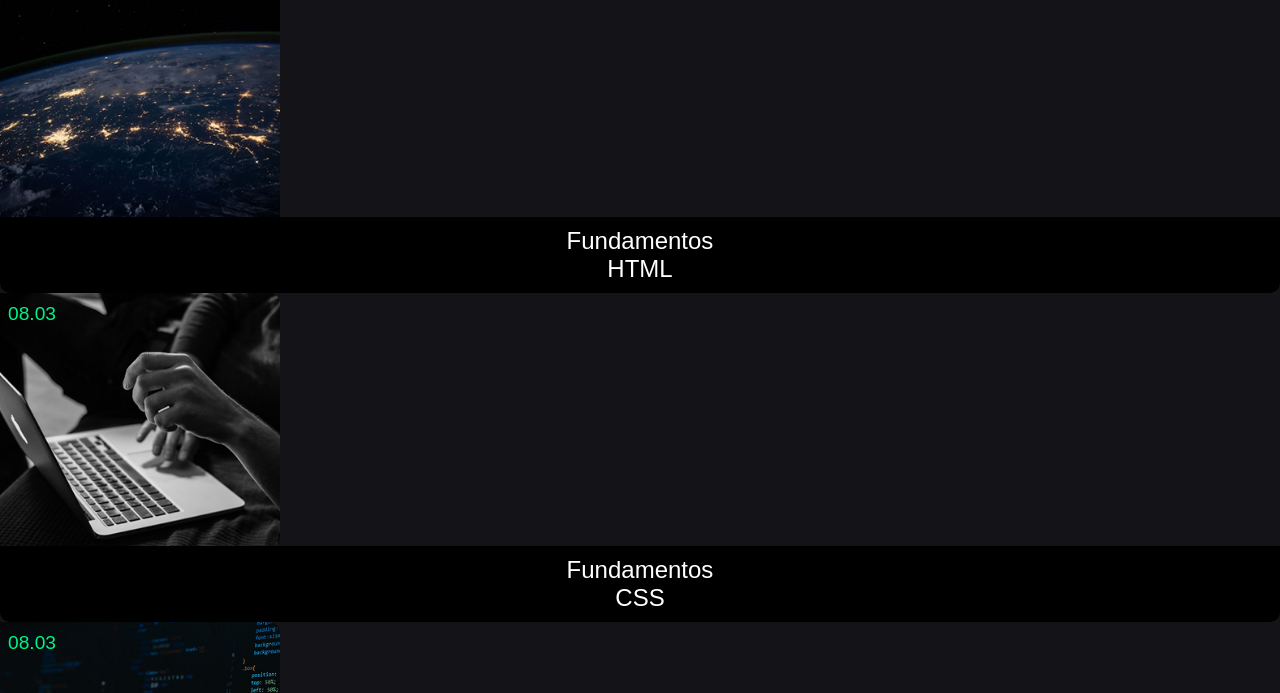
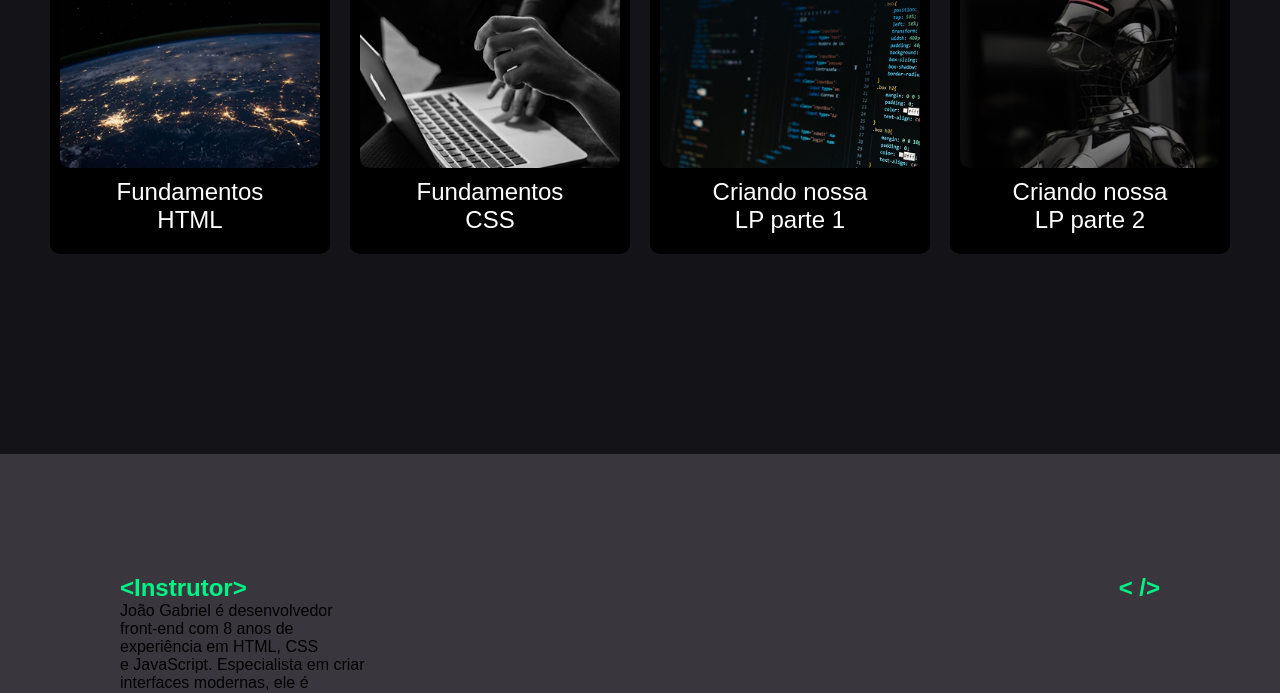
Before and after one commit to BrendaGomes11274/page.weblab, a plain HTML site: page index.html in a window 1280 px wide. Shown: the part 1058-1751 px from the top of the page. Drawn offline with Linux system fonts and the light colour scheme.

Commit message:
segundo commit2

```diff
--- a/CSS/home/PROGRAMAÇÃO.css
+++ b/CSS/home/PROGRAMAÇÃO.css
@@ -1,21 +1,51 @@
-#programação{
+#programação {
     background-color: #141317;
     padding: 120px 0px 200px 0px;
 }
-.cards.list{
+
+.programação-container {
+
+    width: 100%;
+    max-width: 1200px;  /* Limita a largura máxima */
+    margin: 0 auto;
+}
+
+.titulo h2 {
+    font-size: 1.5rem;
+    color:  #00f485;
+    text-align: center;
+}
+
+.cards-list {
     display: flex;
-    justify-content: center;
-    gap: 20px;
     max-width: 1200px;
     margin: 0 auto;
+    flex-wrap: wrap;         /* Permite que os itens se ajustem em várias linhas */
+    gap: 20px;              /* Espaçamento entre os cards */
+    justify-content: center; /* Centraliza os cards dentro do container */
+}
+
+.card {
+    display: flex;
+    flex-direction: column;  /* Alinha os itens dentro do card (imagem + texto) verticalmente */
+    width: 280px;            /* Largura fixa para cada card */
+    border-radius: 10px;
+    background-color: #000;
+    padding: 10px;
+
+}
+
+.card img {
+    display: block;
+    flex-direction: row;
+    width: 100%;              /* A imagem ocupa toda a largura do card */
+    height: 180px;            /* Altura fixa para as imagens */
     position: relative;
+    object-fit: cover;        /* A imagem vai preencher a área sem distorção */
+    border-radius: 10px;      /* Bordas arredondadas nas imagens */
+    flex-wrap: wrap;
 }
-.card>img{
-    display: block;
-    width: 280px;
-    border-top-right-radius: 10px;
-    border-top-right-radius: 10px;
-}
+
 .aula {
     background-color: black;
     width: 100%;
@@ -26,10 +56,11 @@
     text-align: center;
     font-size: 1.5rem;
 }
-.data{
+
+
+.card .data {
     color: #00f485;
     font-size: 1.2rem;
-    position: absolute;
-    margin-top: 10px;
-    margin-left: 8px;
+    text-align: left;
+    margin-bottom: 5px;
 }
--- a/index.html
+++ b/index.html
@@ -22,7 +22,7 @@
             <nav aria-label="navegação primária">
 
                 <ul class="header-menu">
-                    <li> <a href="#programacao">Programação</a> </li>
+                    <li> <a href="#programação">Programação</a> </li>
                     <li> <a href="#instrutor">Instrutor</a> </li>
                     <li> <a href="#feedbacks">Feedbacks</a> </li>
                     <li> <a href="#localizacao">Localização</a> </li>
@@ -49,45 +49,36 @@
 
     </main>
 
-    <section id="programação" aria-label="">
-        <div programação-container container>
+    <section id="programação" aria-label="programação">
+        <div class="programação-container container">
             <div class="titulo">
-              <h2>&lt; programação&gt;</h2>
-              <h2>&lt; /&gt;</h2>
+                <h2>&lt; programação&gt;</h2>
+                <h2>&lt; /&gt;</h2>
             </div>
             <div class="cards-list">
                 <div class="card">
-                    <p class ="data">08.03</p>
+                    <p class="data">08.03</p>
                     <img src="/img/cards-prog/card1.jpg" alt="">
                     <p class="aula">Fundamentos <br> HTML</p>
-
                 </div>
                 <div class="card">
-                    <p class ="data">08.03</p>
+                    <p class="data">15.03</p>
                     <img src="/img/cards-prog/card2.jpg" alt="">
                     <p class="aula">Fundamentos <br> CSS</p>
-
                 </div>
-
                 <div class="card">
-                    <p class ="data">08.03</p>
+                    <p class="data">22.03</p>
                     <img src="/img/cards-prog/card3.jpg" alt="">
-                    <p class="aula">fundamentos <br> HTML</p>
-
+                    <p class="aula">Criando nossa <br> LP parte 1</p>
                 </div>
-
-                <div class ="card">
-                    <p class ="data">08.03</p>
+                <div class="card">
+                    <p class="data">29.03</p>
                     <img src="/img/cards-prog/card4.jpg" alt="">
-                    <p class="aula">fundamentos <br> HTML</p>
-
+                    <p class="aula">Criando nossa <br> LP parte 2</p>
                 </div>
-
-
-
             </div>
-
         </div>
+    </section>
 
     </section>
 
@@ -102,7 +93,7 @@
 
 
             <div class="instrutor-descricao">
-                <p>João Gabriel é desenvolvedor front-end com 8 anos de experiência em HTML, CSS e JavaScript. Especialista em criar interfaces modernas, ele é apaixonado por ensinar de forma prática e preparar alunos para o mercado com projetos reais e atuais.
+                <p>João Gabriel é desenvolvedor <br> front-end com 8 anos de <br> experiência em HTML, CSS <br>e JavaScript. Especialista em criar<br> interfaces modernas, ele é <br>apaixonado por ensinar de<br> forma prática e preparar alunos<br> para o mercado com projetos<br> reais e atuais.
                 </p>
                 <div class="redes">
                     <a href="/"target"_blank"><img src="/img/icones/facebook.svg" alt=""></a>
```
